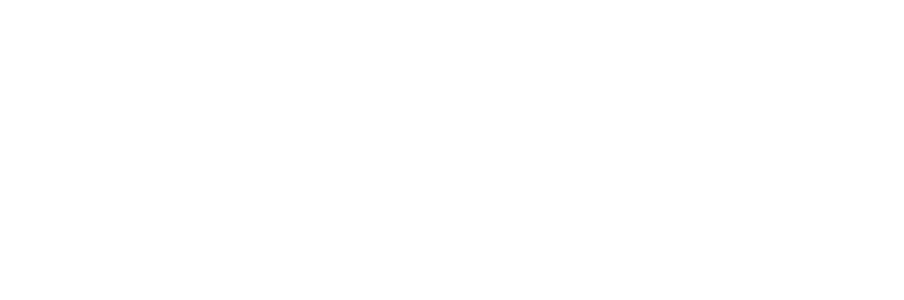
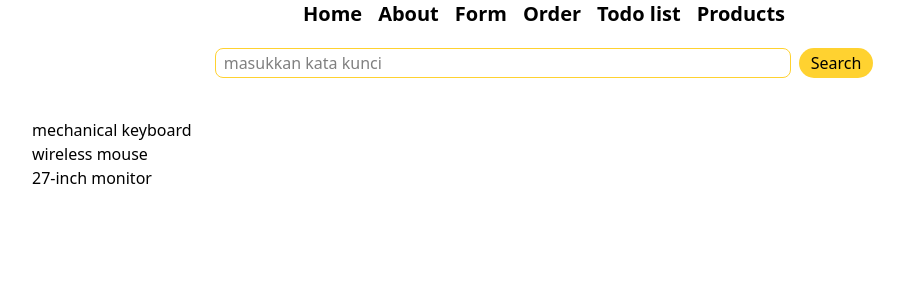
Before and after one commit to loardiSteve/mini-project-1, a React (Vite) app in the folder mini-project-1/: page /products in a window 1280 px wide. Before the commit this address had no page. Shown: the top 300 px of the page, without its empty margins (96-1000 px from the left). Built offline with nearby package versions, Linux system fonts and the light colour scheme.

Commit message:
add Products page with product listing and search functionality; update Navbar to include Products link

```diff
--- /dev/null
+++ b/mini-project-1/public/api/products.json
@@ -0,0 +1,20 @@
+[
+  {
+    "id": 1,
+    "name": "mechanical keyboard",
+    "price": 750000,
+    "stock": 12
+  },
+  {
+    "id": 2,
+    "name": "wireless mouse",
+    "price": 350000,
+    "stock": 25
+  },
+  {
+    "id": 3,
+    "name": "27-inch monitor",
+    "price": 2900000,
+    "stock": 5
+  }
+]
--- a/mini-project-1/src/App.jsx
+++ b/mini-project-1/src/App.jsx
@@ -5,6 +5,7 @@
 import Form from "./pages/form/Form";
 import Order from "./pages/order/Order";
 import TodoList from "./pages/toDoList/ToDoListPages";
+import Products from "./pages/products/productsPages";
 
 function App() {
   return (
@@ -15,6 +16,7 @@
         <Route path="/form" element={<Form />} />
         <Route path="/order" element={<Order />} />
         <Route path="/todo" element={<TodoList />} />
+        <Route path="/products" element={<Products />} />
       </Routes>
     </BrowserRouter>
   );
--- a/mini-project-1/src/components/Navbar.jsx
+++ b/mini-project-1/src/components/Navbar.jsx
@@ -8,6 +8,7 @@
       <Link to="/form">Form</Link>
       <Link to="/order">Order</Link>
       <Link to="/todo">Todo list</Link>
+      <Link to="/products">Products</Link>
     </div>
   );
 }
--- /dev/null
+++ b/mini-project-1/src/pages/products/productsPages.jsx
@@ -0,0 +1,140 @@
+import { useEffect, useMemo, useRef, useState } from "react";
+import Navbar from "../../components/Navbar";
+
+const Products = () => {
+  const [allProducts, setAllProducts] = useState([]); // source of truth
+  const [query, setQuery] = useState(""); // controlled input
+  const [debouncedQuery, setDebouncedQuery] = useState(""); // debounce output
+  const [loading, setLoading] = useState(false);
+  const [error, setError] = useState(null);
+
+  const debounceRef = useRef(null); // holds timeout id
+  const controllerRef = useRef(null); // holds current AbortController (for network)
+  const fetchIdRef = useRef(0); // monotonic id (defense-in-depth)
+
+  const handleChange = (value) => {
+    setQuery(value);
+  };
+
+  const handleSearch = () => {
+    setAllProducts(allProducts.filter((item) => item.name.includes(query)));
+  };
+
+  useEffect(() => {
+    const controller = new AbortController();
+    controllerRef.current = controller;
+    let didCancel = false;
+
+    const load = async () => {
+      setLoading(true);
+      setError(null);
+      try {
+        const res = await fetch("/api/products.json", {
+          signal: controller.signal,
+        });
+        if (!res.ok) throw new Error("gagal mengambil data");
+        const data = await res.json();
+        if (didCancel) return;
+        setAllProducts(Array.isArray(data) ? data : []);
+      } catch (err) {
+        if (err?.name === "AbortError") return;
+        if (!didCancel) setError(err?.message ?? String(err));
+      } finally {
+        if (!didCancel) setLoading(false);
+      }
+    };
+
+    load();
+
+    return () => {
+      didCancel = true;
+      controller.abort();
+    };
+  }, []);
+
+  useEffect(() => {
+    // clear previous timer
+    clearTimeout(debounceRef.current);
+
+    // quick path: empty query -> reset debouncedQuery quickly
+    if (!query.trim()) {
+      setDebouncedQuery("");
+      return () => {}; // nothing to clear (but keep pattern)
+    }
+
+    // schedule debounce
+    debounceRef.current = setTimeout(() => {
+      setDebouncedQuery(query);
+    }, 500);
+
+    return () => clearTimeout(debounceRef.current);
+  }, [query]);
+
+  const filtered = useMemo(() => {
+    if (!debouncedQuery) return allProducts;
+    const q = debouncedQuery.trim().toLowerCase();
+    return allProducts.filter((p) =>
+      (p.name ?? "").toString().toLowerCase().includes(q)
+    );
+  }, [allProducts, debouncedQuery]);
+
+  const handleSearchButton = () => setDebouncedQuery(query);
+
+  if (loading) return <p>loading...</p>;
+  if (error) return <p>error : {error}</p>;
+
+  return (
+    <div className="max-w-5xl mx-auto">
+      <Navbar />
+      <Search
+        data={allProducts}
+        onChange={handleChange}
+        onSearch={handleSearchButton}
+        inputUserValue={query}
+      />
+      <div className="w-fit mx-auto mt-4">
+        {query ? <p>kata pencarian : {query}</p> : null}
+      </div>
+      <div className=" py-6">
+        {filtered.length > 0 ? (
+          filtered.map((item) => (
+            <div key={item.id}>
+              <h1>{item.name}</h1>
+            </div>
+          ))
+        ) : (
+          <p>data tidak ditemukan</p>
+        )}
+      </div>
+    </div>
+  );
+};
+
+const Search = ({ onChange, onSearch, inputUserValue }) => {
+  const handleChange = (e) => {
+    // console.log(e.target.value);
+    onChange(e.target.value);
+  };
+
+  const handleSubmit = () => {
+    onSearch(inputUserValue);
+  };
+
+  return (
+    <div className="flex justify-center gap-2 max-w-3xl mx-auto mt-5">
+      <input
+        type="text"
+        placeholder="masukkan kata kunci"
+        className="w-3/4 px-2 py-0.5 border border-amber-300 rounded-lg"
+        onChange={handleChange}
+      />
+      <button
+        className="px-3 py-0.5 rounded-2xl bg-amber-300 hover:bg-amber-700 cursor-pointer"
+        onClick={handleSubmit}>
+        Search
+      </button>
+    </div>
+  );
+};
+
+export default Products;
```
